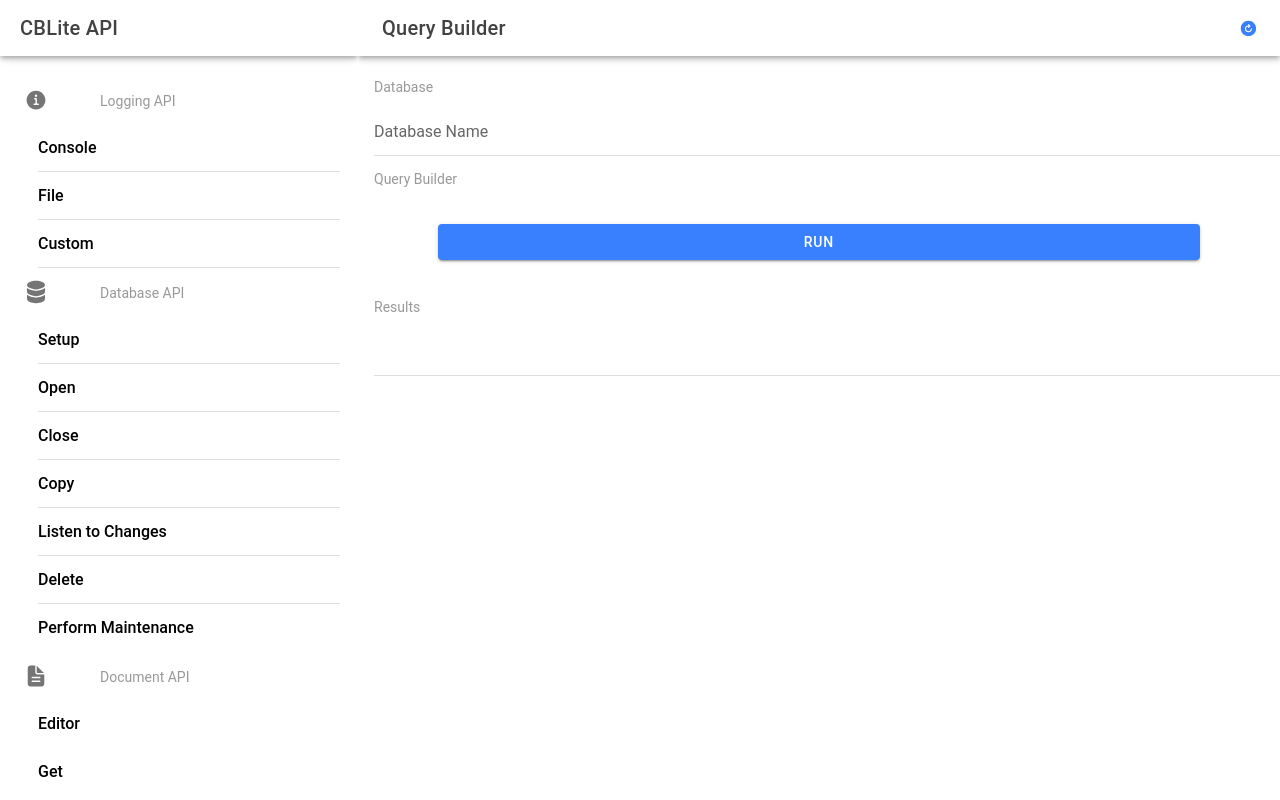
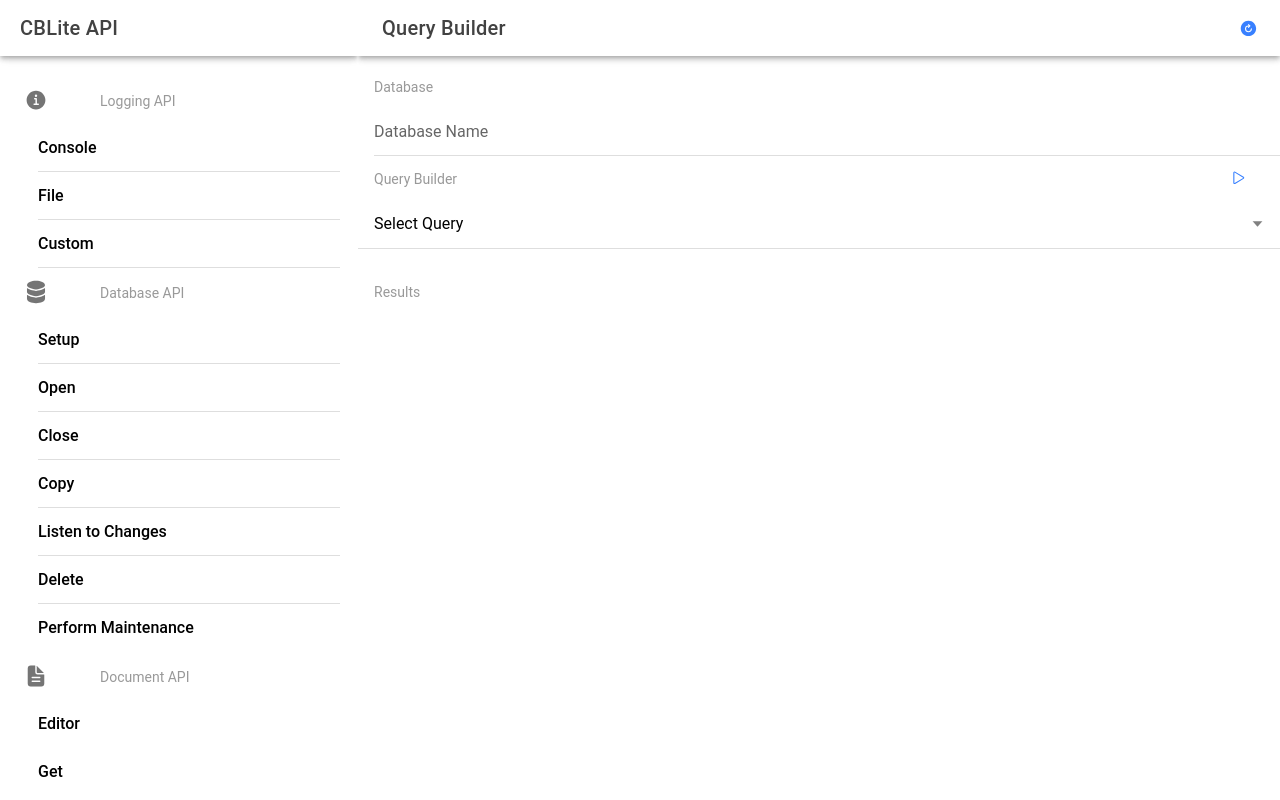
Before and after one commit to couchbaselabs/cbl-enterprise-ionic, a React (Vite) app in the folder example/: page /query/queryBuilder in a window 1280 px wide. Built offline with nearby package versions, Linux system fonts and the light colour scheme.

Commit message:
updated Create Batch and started work on Query Builder testing

```diff
--- a/example/src/components/DetailPageContainerItemResults/DetailPageContainerItemResults.tsx
+++ b/example/src/components/DetailPageContainerItemResults/DetailPageContainerItemResults.tsx
@@ -24,8 +24,6 @@
 	navigationTitle: string;
 	collapseTitle: string;
 	onReset: () => void;
-	onAction: () => void;
-	actionLabel: string;
 	resultsCount: string;
 	children: React.ReactNode;
 	resultsChildren: React.ReactNode;
@@ -34,8 +32,6 @@
 const DetailPageContainerItemResults: React.FC<ContainerProps> = ({  navigationTitle,
 	collapseTitle,
 	onReset,
-	onAction,
-	actionLabel,
 	resultsCount,
 	children,
 	resultsChildren}) => {
@@ -65,22 +61,7 @@
 
      		{children}
 
-			{ actionLabel !== "" ? (
-			<>
-			 <IonButton
-          		onClick={onAction}
-          		style={{
-            		display: 'block',
-            		marginLeft: 'auto',
-            		marginRight: 'auto',
-            		padding: '20px 80px',
-          		}}
-        		>
-				{actionLabel}
-        	</IonButton>
-			</>
-			) : null }
-			<IonItemGroup>
+			<IonItemGroup style={{ paddingTop: '20px'}}>
         		<IonItemDivider>
           			<IonLabel>Results {resultsCount}</IonLabel>
         		</IonItemDivider>
--- a/example/src/pages/documents/CreateBatch.tsx
+++ b/example/src/pages/documents/CreateBatch.tsx
@@ -17,7 +17,7 @@
   IonItem,
 } from '@ionic/react';
 
-import { trashOutline } from 'ionicons/icons';
+import { trashOutline, checkmarkCircleOutline, playOutline } from 'ionicons/icons';
 
 import {
   Database,
@@ -26,6 +26,7 @@
   SelectResult,
   DataSource,
   Expression,
+  Meta
 } from 'couchbase-lite-ee-ionic';
 
 const CreateBatchPage: React.FC = () => {
@@ -33,18 +34,18 @@
   const [databaseName, setDatabaseName] = useState<string>('');
   const [resultsMessage, setResultsMessage] = useState<string[]>([]);
   const [resultsCount, setResultsCount] = useState<string>('');
-  const [isError, setIsError] = useState<boolean>(false);
 
   async function update() {
     if (databaseName in databases) {
       let db = databases[databaseName];
       if (db != null) {
-        setIsError(false);
-
         let generator = new DataGeneratorService();
         let products = generator.productDocs;
 
-        await db.inBatch(() => {
+        //
+        // removed inBatch for now until new queue system verison is implemented
+        //
+        //await db.inBatch(() => {
         for (let key in products) {
           let docKey = Number(key);
           let product = products[docKey];
@@ -52,18 +53,41 @@
           let document = getDocumentFromProduct(product);
           if (document != null) {
             try {
-              db.save(document);
-              } catch (e){
-                setResultsMessage(prev => [...prev, 'Error: saving document ' + e]);
-
+              db.save(document)
+                .then(() => {
+                  if (product.id in db._documents) {
+                    setResultsMessage(prev => [
+                      ...prev,
+                      'Document Saved: ' + product.id,
+                    ]);
+                  } else {
+                    setResultsMessage(prev => [
+                      ...prev,
+                      'Error: document not saved ' + product.id,
+                    ]);
+                  }
+                })
+                .catch((e: string) => {
+                  setResultsMessage(prev => [
+                    ...prev,
+                    'Error: saving document ' + e,
+                  ]);
+                });
+            } catch (e) {
+              setResultsMessage(prev => [
+                ...prev,
+                'Error: saving document ' + e,
+              ]);
             }
           } else {
-              setResultsMessage(['Error: Document is null from helper method for productId ' + product.id]);
+            setResultsMessage([
+              'Error: Document is null from helper method for productId ' +
+                product.id,
+            ]);
           }
         }
-        });
-
-        await validateDocuments(db);
+        //}); --removed inBatch for now until new queue system verison is implemented
+        setResultsMessage(prev => [...prev, 'Batch Create Complete']);
       } else {
         setResultsMessage(['Error: Database is null)']);
       }
@@ -87,8 +111,12 @@
   }
 
   //validate documents saved only if there wasn't errors
-  async function validateDocuments(db: Database) {
-    if (!isError) {
+  async function validateDocuments() {
+    if (databaseName in databases) {
+      let db = databases[databaseName];
+      if (db != null) {
+        setResultsMessage([]);
+        setResultsCount('');
         let query = QueryBuilder.select(SelectResult.all())
           .from(DataSource.database(db))
           .where(
@@ -101,16 +129,17 @@
           const resultSet = await (await query.execute()).allResults();
           setResultsCount(resultSet.length.toString());
           for (let result of resultSet) {
-          let doc = result.getDictionary('_doc');
-          let id = doc.getString('id');
-          let name = doc.getString('name');
+            let doc = result._doc;
+            let id = doc.id;
+            let name = doc.name;
             setResultsMessage(prev => [
               ...prev,
-            'Document Saved: ' + id + ' : ' + name,
+              'Document Validated: ' + id + ' : ' + name,
             ]);
           }
         } catch (e) {
           setResultsMessage(prev => [...prev, 'Error Data Validation: ' + e]);
+        }
       }
     }
   }
@@ -119,7 +148,9 @@
     if (databaseName in databases) {
       let db = databases[databaseName];
       if (db != null) {
-        let query = QueryBuilder.select(SelectResult.all())
+        setResultsMessage([]);
+        setResultsCount('');
+        let query = QueryBuilder.select(SelectResult.expression(Meta.id))
           .from(DataSource.database(db))
           .where(
             Expression.property('documentType').equalTo(
@@ -131,17 +162,30 @@
           const resultSet = await (await query.execute()).allResults();
           setResultsCount(resultSet.length.toString());
           for (let result of resultSet) {
-            let doc = result.getDictionary('_doc');
-            let id = doc.getString('id');
-            db.deleteDocument(id).then(() => {
-              setResultsMessage(prev => [...prev, 'success deleted document: ' + id]);
+            let id = result.id;
+            db.getDocument(id)
+              .then((doc: any) =>{
+                db.deleteDocument(doc)
+                .then(() => {
+                  setResultsMessage(prev => [
+                    ...prev,
+                    'success deleted document: ' + id,
+                  ]);
                 })
                 .catch((error: string) => {
-              setResultsMessage(prev => [...prev, 'Error deleting document ' + error]);
+                  setResultsMessage(prev => [
+                    ...prev,
+                    'Error deleting document ' + error,
+                  ]);
+                });
+              }).catch((error: string) => {
+                setResultsMessage(prev => [
+                  ...prev,
+                  'Error deleting document ' + error,
+                ]);
               });
             }
         } catch (e) {
-          setIsError(true);
           setResultsMessage(prev => [...prev, 'Error Data Validation: ' + e]);
         }
       } else {
@@ -163,8 +207,6 @@
       navigationTitle="Create Batch"
       collapseTitle="Create Batch"
       onReset={reset}
-      onAction={update}
-      actionLabel="Run Batch Create"
       resultsCount={resultsCount}
       children={
         <>
@@ -175,6 +217,28 @@
           <IonItemDivider>
             <IonLabel>Document Batch</IonLabel>
             <IonButtons slot="end">
+            <IonButton
+                onClick={update}
+                style={{
+                  display: 'block',
+                  marginLeft: 'auto',
+                  marginRight: 'auto',
+                  padding: '0px 5px',
+                }}
+              >
+                <IonIcon icon={playOutline} />
+              </IonButton>
+              <IonButton
+                onClick={validateDocuments}
+                style={{
+                  display: 'block',
+                  marginLeft: 'auto',
+                  marginRight: 'auto',
+                  padding: '0px 5px',
+                }}
+              >
+                <IonIcon icon={checkmarkCircleOutline} />
+              </IonButton>
               <IonButton
                 onClick={deleteProductDocuments}
                 style={{
--- a/example/src/pages/query/QueryBuilder.tsx
+++ b/example/src/pages/query/QueryBuilder.tsx
@@ -1,39 +1,102 @@
 // QueryBuilder.tsx
 import React, { useState, useContext } from 'react';
 import DatabaseContext from '../../providers/DatabaseContext';
-import DetailPageContainer from '../../components/DetailPageContainer/DetailPageContainer';
+import DetailPageContainerItemResults from '../../components/DetailPageContainerItemResults/DetailPageContainerItemResults';
 import DatabaseNameForm from '../../components/DatabaseNameForm/DatabaseNameForm';
+import {
+  DataGeneratorService,
+  ProductType,
+  WidgetType,
+} from '../../services/DataGeneratorService';
 
-import { IonItemDivider, IonLabel } from '@ionic/react';
+import { QueryBuilderGeneratorService } from '../../services/QueryBuilderGeneratorService';
+
+import {
+  IonItemDivider,
+  IonLabel,
+  IonButton,
+  IonButtons,
+  IonIcon,
+  IonItem,
+  IonSelect,
+  IonSelectOption,
+} from '@ionic/react';
+
+import {
+  Database,
+  MutableDocument,
+  QueryBuilder,
+  SelectResult,
+  DataSource,
+  Expression,
+  Meta,
+} from 'couchbase-lite-ee-ionic';
+
+import { playOutline } from 'ionicons/icons';
 
 const QueryBuilderPage: React.FC = () => {
-
   const { databases } = useContext(DatabaseContext)!;
   const [databaseName, setDatabaseName] = useState<string>('');
-  const [resultsMessage, setResultsMessage] = useState<string>('');
+  const [resultsMessage, setResultsMessage] = useState<string[]>([]);
+  const [resultsCount, setResultsCount] = useState<string>('');
+  const [selectedQuery, setSelectedQuery] = useState<string>('');
+
+  //set the select list of queries we can test
+  const queries: string[] = QueryBuilderGeneratorService.queries;
 
   function update() {
 
   }
 
   function reset() {
-
+    setDatabaseName('');
+    setResultsCount('');
+    setResultsMessage([]);
   }
 
   return (
-    <DetailPageContainer
-    navigationTitle="Query Builder" collapseTitle="Query Builder"
+    <DetailPageContainerItemResults
+      navigationTitle="Query Builder"
+      collapseTitle="Query Builder"
       onReset={reset}
-    onAction={update}
-    resultsMessage={resultsMessage}
-    actionLabel="Run">
+      resultsCount={resultsCount}
+      children={
+        <>
           <DatabaseNameForm
             setDatabaseName={setDatabaseName}
-        databaseName={databaseName}  />
+            databaseName={databaseName}
+          />
           <IonItemDivider>
             <IonLabel>Query Builder</IonLabel>
+            <IonButtons slot="end">
+              <IonButton
+                onClick={update}
+                style={{
+                  display: 'block',
+                  marginLeft: 'auto',
+                  marginRight: 'auto',
+                  padding: '0px 5px',
+                }}
+              >
+                <IonIcon icon={playOutline} />
+              </IonButton>
+            </IonButtons>
           </IonItemDivider>
-    </DetailPageContainer>
+          <IonItem key={2}>
+          <IonLabel>Select Query</IonLabel>
+          <IonSelect
+            value={selectedQuery}
+            onIonChange={e => setSelectedQuery(e.detail.value)}
+          >
+            {queries.map((query) => (
+              <IonSelectOption value={query}>{query}</IonSelectOption>
+            ))}
+          </IonSelect>
+        </IonItem>
+        </>
+      }
+      resultsChildren={<></>}
+    ></DetailPageContainerItemResults>
   );
 };
 
--- a/example/src/pages/query/QueryBuilderFTS.tsx
+++ b/example/src/pages/query/QueryBuilderFTS.tsx
@@ -5,7 +5,17 @@
 import DetailPageContainerItemResults from '../../components/DetailPageContainerItemResults/DetailPageContainerItemResults';
 import DatabaseNameForm from '../../components/DatabaseNameForm/DatabaseNameForm';
 
-import { IonItemDivider, IonLabel, IonInput, IonItem, IonItemGroup } from '@ionic/react';
+import {
+  IonItemDivider,
+  IonLabel,
+  IonButton,
+  IonButtons,
+  IonInput,
+  IonIcon,
+  IonItem,
+} from '@ionic/react';
+
+import { playOutline } from 'ionicons/icons';
 
 import {
   FullTextExpression,
@@ -13,7 +23,7 @@
   SelectResult,
   DataSource,
   ResultSet,
-  Result
+  Result,
 } from 'couchbase-lite-ee-ionic';
 
 const QueryBuilderPage: React.FC = () => {
@@ -29,7 +39,6 @@
       let db = databases[databaseName];
       if (db != null) {
         if (indexName.length > 0 && propertyValue.length > 0) {
-
           //create query
           let whereClause =
             FullTextExpression.index(indexName).match(propertyValue);
@@ -38,9 +47,10 @@
             .where(whereClause);
 
           //execute the query - unwrap this below
-          ftsQuery.execute()
+          ftsQuery
+            .execute()
             .then((resultSet: ResultSet) => {
-              return resultSet.allResults()
+              return resultSet.allResults();
             })
             .then((queryResults: Result[]) => {
               //loop through results
@@ -54,11 +64,14 @@
                   setResultsMessage(prev => [...prev, str]);
                 }
               }
-            }).catch((error: unknown) => {
+            })
+            .catch((error: unknown) => {
               setResultsMessage(['' + error]);
             });
         } else {
-          setResultsMessage(['Error: Property Name or Property Value not defined']);
+          setResultsMessage([
+            'Error: Property Name or Property Value not defined',
+          ]);
         }
       } else {
         setResultsMessage(['Error: Index name or field is not defined']);
@@ -80,17 +93,30 @@
       navigationTitle="Query Builder FTS"
       collapseTitle="Query Builder FTS"
       onReset={reset}
-      onAction={update}
-      actionLabel="Search"
       resultsCount={resultsCount}
-      children={<>
+      children={
+        <>
           <DatabaseNameForm
             setDatabaseName={setDatabaseName}
             databaseName={databaseName}
           />
           <IonItemDivider>
             <IonLabel>Query Builder</IonLabel>
+            <IonButtons slot="end">
+            <IonButton
+                onClick={update}
+                style={{
+                  display: 'block',
+                  marginLeft: 'auto',
+                  marginRight: 'auto',
+                  padding: '0px 5px',
+                }}
+              >
+                <IonIcon icon={playOutline} />
+              </IonButton>
+            </IonButtons>
           </IonItemDivider>
+
           <IonItem key={2}>
             <IonInput
               onInput={(e: any) => setIndexName(e.target.value)}
@@ -105,7 +131,8 @@
               value={propertyValue}
             ></IonInput>
           </IonItem>
-      </>}
+        </>
+      }
       resultsChildren={
         <>
           {resultsMessage.map((message, index) => (
@@ -114,8 +141,8 @@
             </IonItem>
           ))}
         </>
-      }>
-    </DetailPageContainerItemResults>
+      }
+    ></DetailPageContainerItemResults>
   );
 };
 export default QueryBuilderPage;
--- /dev/null
+++ b/example/src/services/QueryBuilderGeneratorService.ts
@@ -0,0 +1,13 @@
+export class QueryBuilderGeneratorService {
+	static queries: string[] = [
+		'Select *',
+		'Select Meta.id, name, price',
+		'Select Fields',
+		'Selct Count',
+		'Select * on Sale',
+		'Select Sum of Prices on sale',
+		'Select Avg of Prices in Electronics',
+		'Select Electronics Limit 3 Order By Price',
+		'Select Group by Location',
+	  ];
+}
```
Lines whose indentation alone changed are shown as unchanged.
